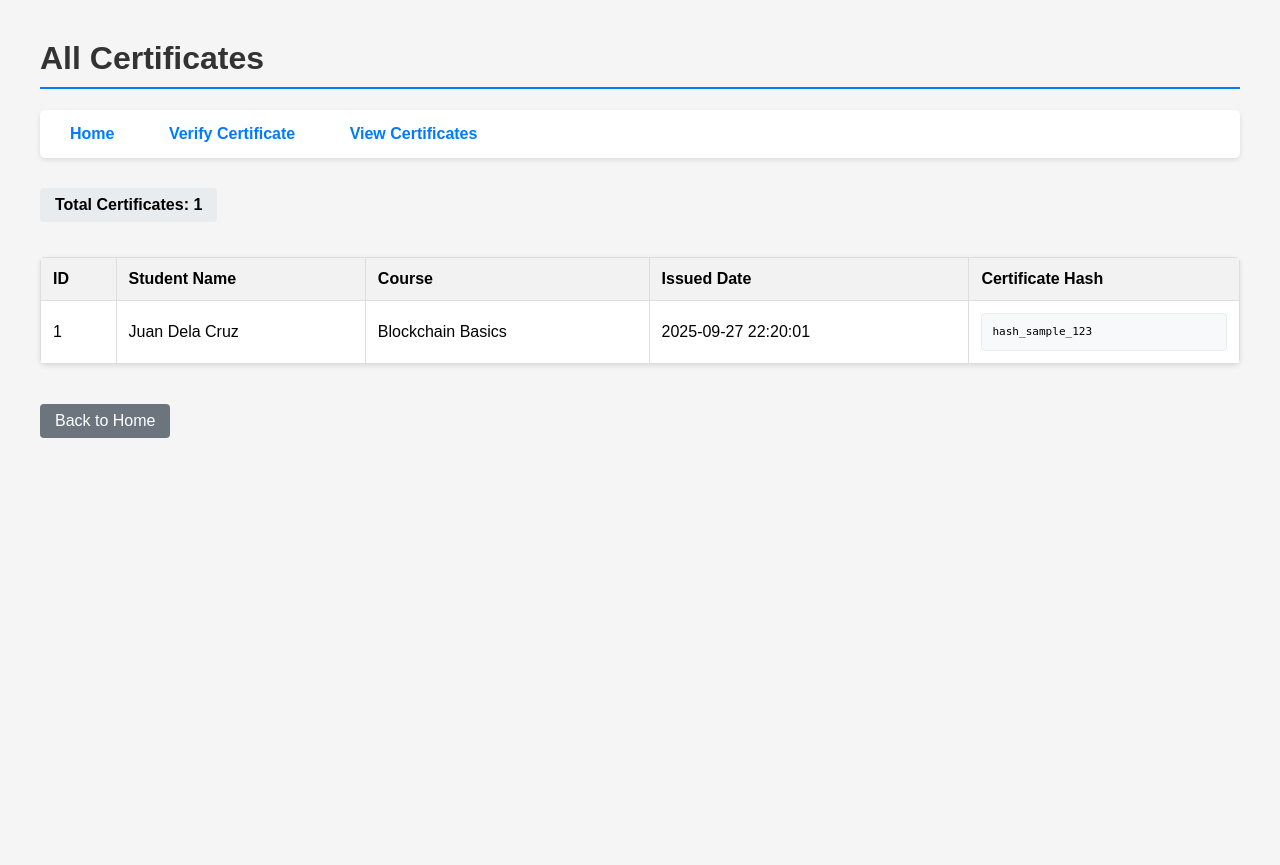
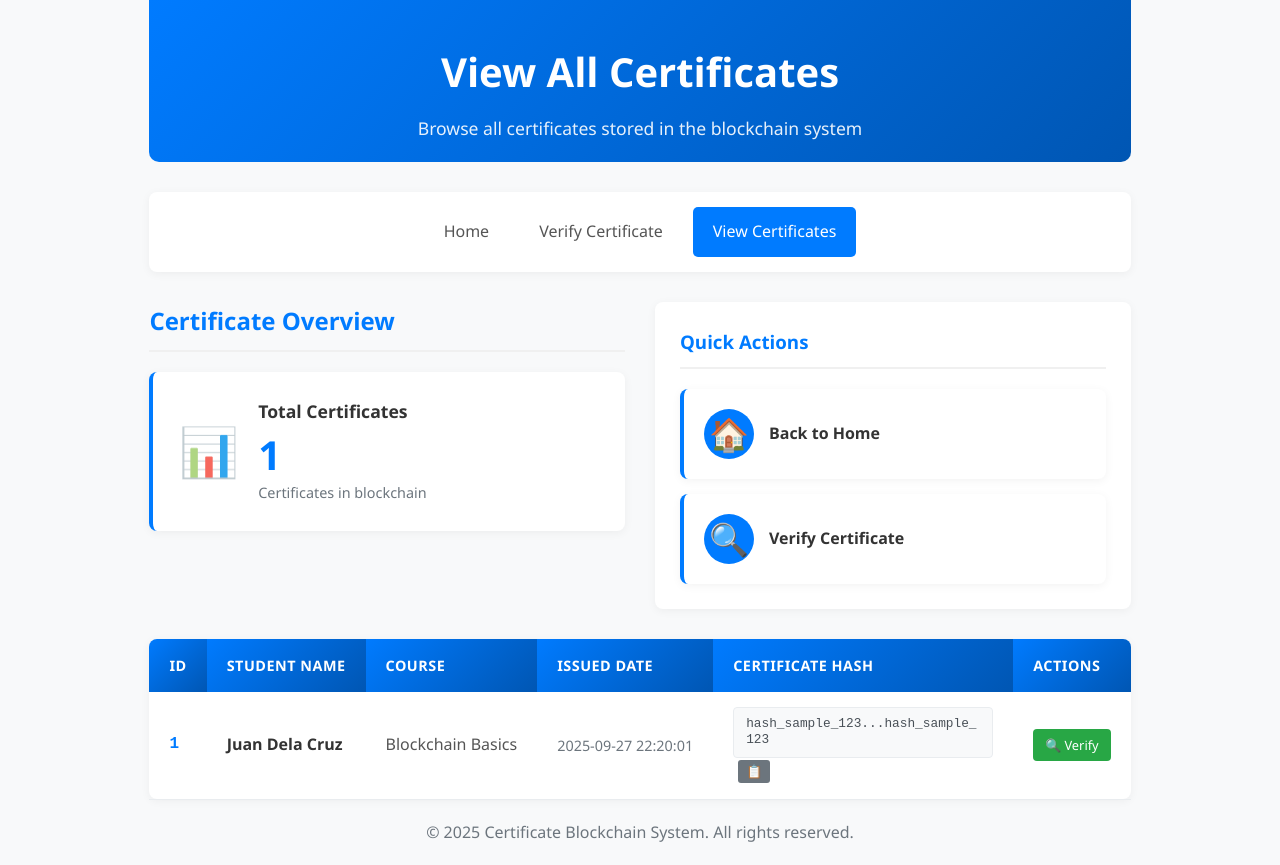
Before and after one commit to mrwn10/certificate-blockchain-private, a Flask app: page /view_certificate in a window 1280 px wide. Before the commit the page ends 438 px from the top, so only its background shows below. Run offline with Flask 3, Linux system fonts and the light colour scheme; data comes from the database, SQL or seed files in the repository.

Commit message:
this is the final version and fixed the view certificate

```diff
--- /dev/null
+++ b/static/css/view_certificate.css
@@ -0,0 +1,422 @@
+/* View Certificates Specific Styles */
+.content-grid {
+    display: grid;
+    grid-template-columns: 1fr 1fr;
+    gap: 30px;
+    margin-bottom: 30px;
+}
+
+.certificate-stats h2 {
+    margin-bottom: 20px;
+    color: #007bff;
+    border-bottom: 2px solid #f0f0f0;
+    padding-bottom: 10px;
+}
+
+.stats-container {
+    display: grid;
+    gap: 20px;
+}
+
+.stat-card {
+    display: flex;
+    align-items: center;
+    background: white;
+    padding: 25px;
+    border-radius: 8px;
+    box-shadow: 0 2px 10px rgba(0, 0, 0, 0.05);
+    border-left: 4px solid #007bff;
+    transition: all 0.3s ease;
+}
+
+.stat-card:hover {
+    transform: translateY(-2px);
+    box-shadow: 0 4px 15px rgba(0, 0, 0, 0.1);
+}
+
+.stat-icon {
+    font-size: 3rem;
+    margin-right: 20px;
+    opacity: 0.8;
+}
+
+.stat-content h3 {
+    margin-bottom: 10px;
+    color: #333;
+    font-size: 1.1rem;
+}
+
+.stat-number {
+    font-size: 2.5rem;
+    font-weight: bold;
+    color: #007bff;
+    margin-bottom: 5px;
+    line-height: 1;
+}
+
+.stat-label {
+    color: #6c757d;
+    font-size: 0.9rem;
+}
+
+/* Quick Actions Section */
+.quick-actions h3 {
+    margin-bottom: 20px;
+    color: #007bff;
+    border-bottom: 2px solid #f0f0f0;
+    padding-bottom: 10px;
+}
+
+.action-buttons {
+    display: grid;
+    gap: 15px;
+}
+
+.action-link {
+    text-decoration: none;
+    color: inherit;
+}
+
+.action-card {
+    display: flex;
+    align-items: center;
+    background: white;
+    padding: 20px;
+    border-radius: 8px;
+    box-shadow: 0 2px 10px rgba(0, 0, 0, 0.05);
+    border-left: 4px solid #007bff;
+    transition: all 0.3s ease;
+    cursor: pointer;
+}
+
+.action-card:hover {
+    background-color: #f8f9fa;
+    transform: translateX(5px);
+    text-decoration: none;
+    color: inherit;
+}
+
+.action-icon {
+    font-size: 2rem;
+    margin-right: 15px;
+    background: #007bff;
+    color: white;
+    width: 50px;
+    height: 50px;
+    display: flex;
+    align-items: center;
+    justify-content: center;
+    border-radius: 50%;
+}
+
+.action-text {
+    font-weight: 600;
+    color: #333;
+}
+
+/* Certificates Table */
+.certificates-table-container {
+    background: white;
+    border-radius: 8px;
+    box-shadow: 0 2px 10px rgba(0, 0, 0, 0.05);
+    overflow: hidden;
+    animation: fadeIn 0.5s ease;
+}
+
+.certificates-table {
+    width: 100%;
+    border-collapse: collapse;
+    margin: 0;
+}
+
+.certificates-table th {
+    background: linear-gradient(135deg, #007bff 0%, #0056b3 100%);
+    color: white;
+    padding: 15px 20px;
+    text-align: left;
+    font-weight: 600;
+    font-size: 0.9rem;
+    text-transform: uppercase;
+    letter-spacing: 0.5px;
+}
+
+.certificates-table td {
+    padding: 15px 20px;
+    border-bottom: 1px solid #f0f0f0;
+    transition: all 0.3s ease;
+}
+
+.certificates-table tbody tr:hover {
+    background-color: #f8f9fa;
+    transform: translateX(5px);
+}
+
+.certificates-table tbody tr:last-child td {
+    border-bottom: none;
+}
+
+/* Specific column styles */
+.cert-id {
+    font-weight: 600;
+    color: #007bff;
+    font-family: 'Courier New', monospace;
+}
+
+.student-name {
+    font-weight: 600;
+    color: #333;
+}
+
+.course {
+    color: #555;
+}
+
+.issued-date {
+    color: #6c757d;
+    font-size: 0.9rem;
+}
+
+.hash-cell {
+    position: relative;
+    max-width: 300px;
+}
+
+.hash-display {
+    background-color: #f8f9fa;
+    padding: 8px 12px;
+    border-radius: 4px;
+    font-family: 'Courier New', monospace;
+    font-size: 0.8rem;
+    word-break: break-all;
+    line-height: 1.3;
+    border: 1px solid #e9ecef;
+    color: #495057;
+    cursor: pointer;
+    transition: all 0.3s ease;
+}
+
+.hash-display:hover {
+    background-color: #e9ecef;
+}
+
+.copy-hash-btn {
+    background: #6c757d;
+    border: none;
+    color: white;
+    padding: 4px 8px;
+    border-radius: 3px;
+    cursor: pointer;
+    font-size: 0.8rem;
+    margin-left: 5px;
+    transition: all 0.3s ease;
+}
+
+.copy-hash-btn:hover {
+    background: #545b62;
+    transform: scale(1.1);
+}
+
+.actions {
+    text-align: center;
+}
+
+.verify-link {
+    background: #28a745;
+    color: white;
+    padding: 6px 12px;
+    border-radius: 4px;
+    text-decoration: none;
+    font-size: 0.8rem;
+    transition: all 0.3s ease;
+    display: inline-block;
+}
+
+.verify-link:hover {
+    background: #218838;
+    transform: translateY(-2px);
+    text-decoration: none;
+    color: white;
+}
+
+/* Empty State */
+.empty-state {
+    text-align: center;
+    padding: 60px 20px;
+    background: white;
+    border-radius: 8px;
+    box-shadow: 0 2px 10px rgba(0, 0, 0, 0.05);
+    animation: fadeIn 0.5s ease;
+}
+
+.empty-icon {
+    font-size: 4rem;
+    margin-bottom: 20px;
+    opacity: 0.7;
+}
+
+.empty-state h3 {
+    color: #6c757d;
+    margin-bottom: 10px;
+    font-size: 1.5rem;
+}
+
+.empty-state p {
+    color: #6c757d;
+    margin-bottom: 30px;
+    font-size: 1rem;
+    max-width: 400px;
+    margin-left: auto;
+    margin-right: auto;
+}
+
+/* Responsive Design */
+@media (max-width: 1024px) {
+    .content-grid {
+        grid-template-columns: 1fr;
+        gap: 20px;
+    }
+}
+
+@media (max-width: 767px) {
+    .certificates-table-container.responsive {
+        overflow-x: auto;
+    }
+
+    .certificates-table {
+        min-width: 800px;
+    }
+
+    .stat-card {
+        flex-direction: column;
+        text-align: center;
+        padding: 20px;
+    }
+
+    .stat-icon {
+        margin-right: 0;
+        margin-bottom: 15px;
+    }
+
+    .action-card {
+        flex-direction: column;
+        text-align: center;
+        padding: 20px;
+    }
+
+    .action-icon {
+        margin-right: 0;
+        margin-bottom: 10px;
+    }
+
+    .hash-display {
+        font-size: 0.7rem;
+        padding: 6px 8px;
+    }
+
+    .certificates-table th,
+    .certificates-table td {
+        padding: 10px 15px;
+    }
+}
+
+/* Expanded row details */
+.certificates-table tbody tr.expanded {
+    background-color: #f0f8ff;
+    border-left: 4px solid #007bff;
+}
+
+.certificates-table tbody tr.expanded td {
+    padding: 20px;
+}
+
+.certificates-table tbody tr.expanded .hash-display {
+    background-color: white;
+    font-size: 0.7rem;
+    white-space: pre-wrap;
+    word-break: break-all;
+}
+
+/* Animations */
+@keyframes fadeIn {
+    from {
+        opacity: 0;
+        transform: translateY(20px);
+    }
+    to {
+        opacity: 1;
+        transform: translateY(0);
+    }
+}
+
+.certificates-table-container {
+    animation: fadeIn 0.5s ease;
+}
+
+.empty-state {
+    animation: fadeIn 0.5s ease;
+}
+
+.stat-card {
+    animation: fadeIn 0.5s ease;
+}
+
+/* Loading state for future enhancements */
+.loading-state {
+    display: flex;
+    justify-content: center;
+    align-items: center;
+    padding: 40px;
+    color: #6c757d;
+}
+
+.loading-spinner {
+    width: 30px;
+    height: 30px;
+    border: 3px solid #f3f3f3;
+    border-top: 3px solid #007bff;
+    border-radius: 50%;
+    animation: spin 1s linear infinite;
+    margin-right: 15px;
+}
+
+@keyframes spin {
+    0% { transform: rotate(0deg); }
+    100% { transform: rotate(360deg); }
+}
+
+/* Alert styles consistency */
+.alert {
+    padding: 12px 20px;
+    border-radius: 5px;
+    margin: 20px 0;
+    border-left: 4px solid;
+}
+
+.alert-error {
+    background-color: #f8d7da;
+    border-color: #dc3545;
+    color: #721c24;
+}
+
+.alert-success {
+    background-color: #d4edda;
+    border-color: #28a745;
+    color: #155724;
+}
+
+/* Print styles */
+@media print {
+    .nav, .quick-actions, .actions {
+        display: none;
+    }
+
+    .certificates-table-container {
+        box-shadow: none;
+        border: 1px solid #ddd;
+    }
+
+    .certificates-table th {
+        background: #f8f9fa !important;
+        color: #333 !important;
+    }
+}
--- a/templates/view_certificate.html
+++ b/templates/view_certificate.html
@@ -1,129 +1,73 @@
 <!DOCTYPE html>
-<html>
+<html lang="en">
 <head>
-    <title>View Certificates</title>
-    <style>
-        body {
-            font-family: Arial, sans-serif;
-            margin: 40px;
-            background-color: #f5f5f5;
-        }
-        .nav {
-            margin-bottom: 30px;
-            background-color: #fff;
-            padding: 15px;
-            border-radius: 5px;
-            box-shadow: 0 2px 5px rgba(0,0,0,0.1);
-        }
-        .nav a {
-            margin-right: 20px;
-            text-decoration: none;
-            color: #007bff;
-            font-weight: bold;
-            padding: 8px 15px;
-            border-radius: 4px;
-            transition: background-color 0.3s;
-        }
-        .nav a:hover {
-            background-color: #f0f8ff;
-        }
-        table {
-            width: 100%;
-            border-collapse: collapse;
-            margin: 20px 0;
-            background-color: #fff;
-            box-shadow: 0 2px 5px rgba(0,0,0,0.1);
-            border-radius: 5px;
-            overflow: hidden;
-        }
-        th, td {
-            border: 1px solid #ddd;
-            padding: 12px;
-            text-align: left;
-        }
-        th {
-            background-color: #f2f2f2;
-            font-weight: bold;
-        }
-        tr:nth-child(even) {
-            background-color: #f9f9f9;
-        }
-        tr:hover {
-            background-color: #f0f8ff;
-        }
-        .hash-cell {
-            max-width: 300px;
-        }
-        .hash-display {
-            background-color: #f8f9fa;
-            padding: 10px;
-            border-radius: 4px;
-            font-family: monospace;
-            font-size: 0.85em;
-            word-break: break-all;
-            line-height: 1.4;
-            border: 1px solid #e9ecef;
-            max-height: 80px;
-            overflow-y: auto;
-        }
-        .alert {
-            padding: 10px;
-            margin: 10px 0;
-            border-radius: 5px;
-        }
-        .alert-error {
-            background-color: #f8d7da;
-            color: #721c24;
-        }
-        h1 {
-            color: #333;
-            border-bottom: 2px solid #007bff;
-            padding-bottom: 10px;
-        }
-        .back-link {
-            display: inline-block;
-            margin-top: 20px;
-            padding: 8px 15px;
-            background-color: #6c757d;
-            color: white;
-            text-decoration: none;
-            border-radius: 4px;
-            transition: background-color 0.3s;
-        }
-        .back-link:hover {
-            background-color: #545b62;
-        }
-        .cert-count {
-            background-color: #e9ecef;
-            padding: 8px 15px;
-            border-radius: 4px;
-            margin-bottom: 15px;
-            display: inline-block;
-            font-weight: bold;
-        }
-    </style>
+    <meta charset="UTF-8">
+    <meta name="viewport" content="width=device-width, initial-scale=1.0">
+    <title>View Certificates - Certificate Blockchain System</title>
+    <link rel="stylesheet" href="{{ url_for('static', filename='css/homepage.css') }}">
+    <link rel="stylesheet" href="{{ url_for('static', filename='css/view_certificate.css') }}">
 </head>
 <body>
-    <h1>All Certificates</h1>
+    <div class="container">
+        <header class="header">
+            <h1>View All Certificates</h1>
+            <p>Browse all certificates stored in the blockchain system</p>
+        </header>
 
-    <div class="nav">
-        <a href="{{ url_for('create_cert.homepage') }}">Home</a>
-        <a href="{{ url_for('create_cert.verify_certificate') }}">Verify Certificate</a>
-        <a href="{{ url_for('create_cert.view_certificate') }}">View Certificates</a>
-    </div>
+        <nav class="nav">
+            <a href="{{ url_for('create_cert.homepage') }}" class="nav-link">Home</a>
+            <a href="{{ url_for('create_cert.verify_certificate') }}" class="nav-link">Verify Certificate</a>
+            <a href="{{ url_for('create_cert.view_certificate') }}" class="nav-link active">View Certificates</a>
+        </nav>
 
+        <main class="main-content">
             {% with messages = get_flashed_messages(with_categories=true) %}
                 {% if messages %}
+                    <div class="messages">
                         {% for category, message in messages %}
                             <div class="alert alert-{{ category }}">{{ message }}</div>
                         {% endfor %}
+                    </div>
                 {% endif %}
             {% endwith %}
 
+            <div class="content-grid">
+                <section class="certificate-stats">
+                    <h2>Certificate Overview</h2>
+                    <div class="stats-container">
+                        <div class="stat-card">
+                            <div class="stat-icon">📊</div>
+                            <div class="stat-content">
+                                <h3>Total Certificates</h3>
+                                <p class="stat-number">{{ certificates|length if certificates else 0 }}</p>
+                                <span class="stat-label">Certificates in blockchain</span>
+                            </div>
+                        </div>
+                    </div>
+                </section>
+
+                <section class="quick-actions">
+                    <h3>Quick Actions</h3>
+                    <div class="action-buttons">
+                        <a href="{{ url_for('create_cert.homepage') }}" class="action-link">
+                            <div class="action-card">
+                                <span class="action-icon">🏠</span>
+                                <span class="action-text">Back to Home</span>
+                            </div>
+                        </a>
+                        <a href="{{ url_for('create_cert.verify_certificate') }}" class="action-link">
+                            <div class="action-card">
+                                <span class="action-icon">🔍</span>
+                                <span class="action-text">Verify Certificate</span>
+                            </div>
+                        </a>
+                    </div>
+                </section>
+            </div>
+
             {% if certificates %}
-        <div class="cert-count">Total Certificates: {{ certificates|length }}</div>
-
-        <table>
+            <div class="certificates-table-container">
+                <table class="certificates-table">
                     <thead>
                         <tr>
                             <th>ID</th>
@@ -131,26 +75,97 @@
                             <th>Course</th>
                             <th>Issued Date</th>
                             <th>Certificate Hash</th>
+                            <th>Actions</th>
                         </tr>
                     </thead>
                     <tbody>
                         {% for cert in certificates %}
                         <tr>
-                    <td>{{ cert.id }}</td>
-                    <td>{{ cert.student_name }}</td>
-                    <td>{{ cert.course }}</td>
-                    <td>{{ cert.issued_date }}</td>
+                            <td class="cert-id">{{ cert.id }}</td>
+                            <td class="student-name">{{ cert.student_name }}</td>
+                            <td class="course">{{ cert.course }}</td>
+                            <td class="issued-date">{{ cert.issued_date }}</td>
                             <td class="hash-cell">
-                        <div class="hash-display">{{ cert.certificate_hash }}</div>
+                                <div class="hash-display" title="{{ cert.certificate_hash }}">
+                                    {{ cert.certificate_hash[:20] }}...{{ cert.certificate_hash[-20:] }}
+                                </div>
+                                <button class="copy-hash-btn" data-hash="{{ cert.certificate_hash }}" title="Copy full hash">
+                                    📋
+                                </button>
+                            </td>
+                            <td class="actions">
+                                <a href="{{ url_for('create_cert.verify_certificate') }}?certificate_id={{ cert.id }}"
+                                   class="verify-link" title="Verify this certificate">
+                                    🔍 Verify
+                                </a>
                             </td>
                         </tr>
                         {% endfor %}
                     </tbody>
                 </table>
+            </div>
             {% else %}
-        <p>No certificates found in the database.</p>
+            <div class="empty-state">
+                <div class="empty-icon">📭</div>
+                <h3>No Certificates Found</h3>
+                <p>No certificates have been created yet. Start by creating your first certificate.</p>
+                <a href="{{ url_for('create_cert.homepage') }}" class="btn btn-primary">
+                    <span class="btn-icon">➕</span>
+                    Create First Certificate
+                </a>
+            </div>
             {% endif %}
+        </main>
 
-    <a href="{{ url_for('create_cert.homepage') }}" class="back-link">Back to Home</a>
+        <footer class="footer">
+            <p>&copy; 2025 Certificate Blockchain System. All rights reserved.</p>
+        </footer>
+    </div>
+
+    <script>
+    // Copy hash functionality
+    document.querySelectorAll('.copy-hash-btn').forEach(button => {
+        button.addEventListener('click', function() {
+            const hash = this.getAttribute('data-hash');
+            navigator.clipboard.writeText(hash).then(() => {
+                // Show temporary feedback
+                const originalHTML = this.innerHTML;
+                this.innerHTML = '✓ Copied!';
+                this.style.backgroundColor = '#28a745';
+
+                setTimeout(() => {
+                    this.innerHTML = originalHTML;
+                    this.style.backgroundColor = '';
+                }, 2000);
+            }).catch(err => {
+                console.error('Failed to copy hash: ', err);
+            });
+        });
+    });
+
+    // Enhance table row interaction
+    document.querySelectorAll('.certificates-table tbody tr').forEach(row => {
+        row.addEventListener('click', function(e) {
+            // Don't trigger if user clicked on action buttons
+            if (!e.target.closest('.copy-hash-btn') && !e.target.closest('.verify-link')) {
+                this.classList.toggle('expanded');
+            }
+        });
+    });
+
+    // Responsive table handling
+    function handleTableResponsive() {
+        const tableContainer = document.querySelector('.certificates-table-container');
+        if (window.innerWidth < 768) {
+            tableContainer.classList.add('responsive');
+        } else {
+            tableContainer.classList.remove('responsive');
+        }
+    }
+
+    // Initial call and resize listener
+    handleTableResponsive();
+    window.addEventListener('resize', handleTableResponsive);
+    </script>
 </body>
 </html>
```
Lines whose indentation alone changed are shown as unchanged.
